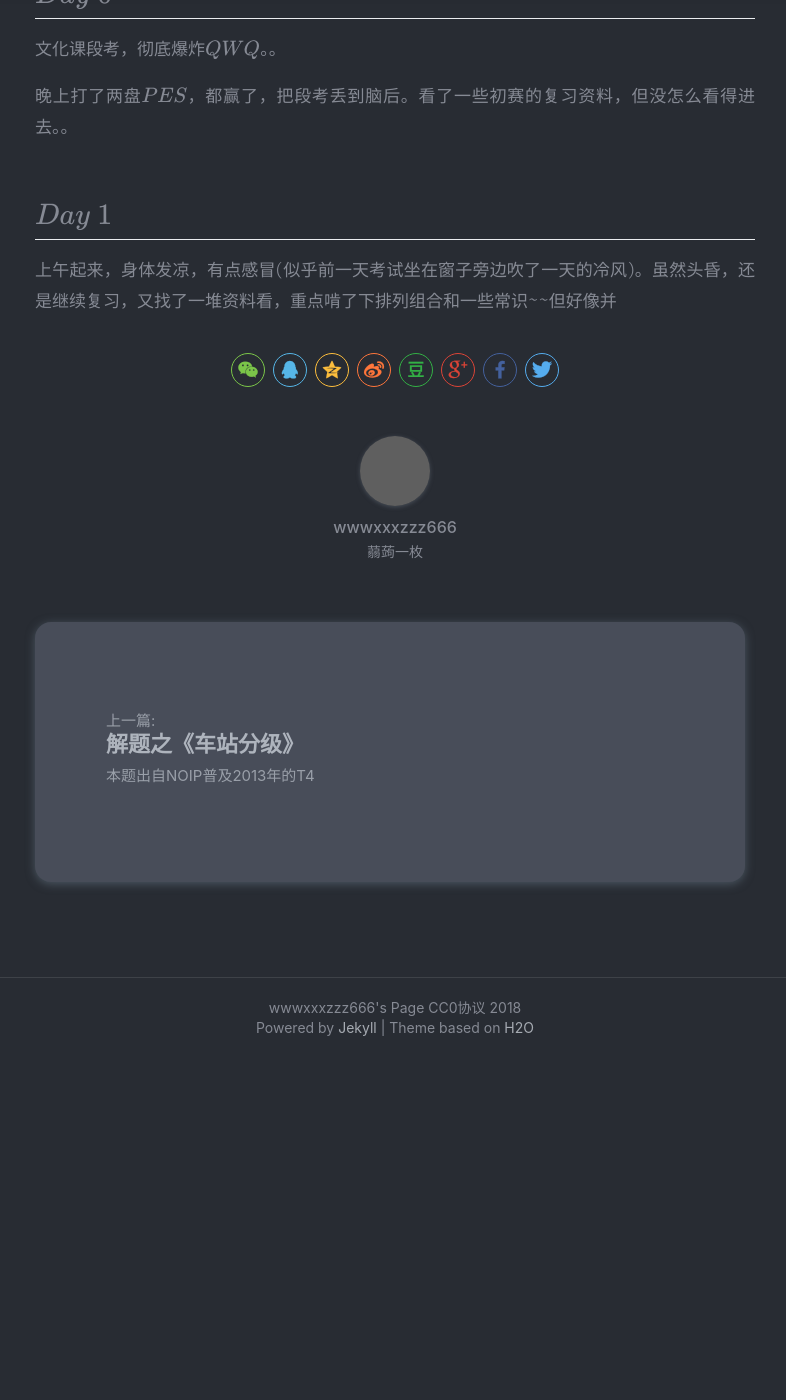
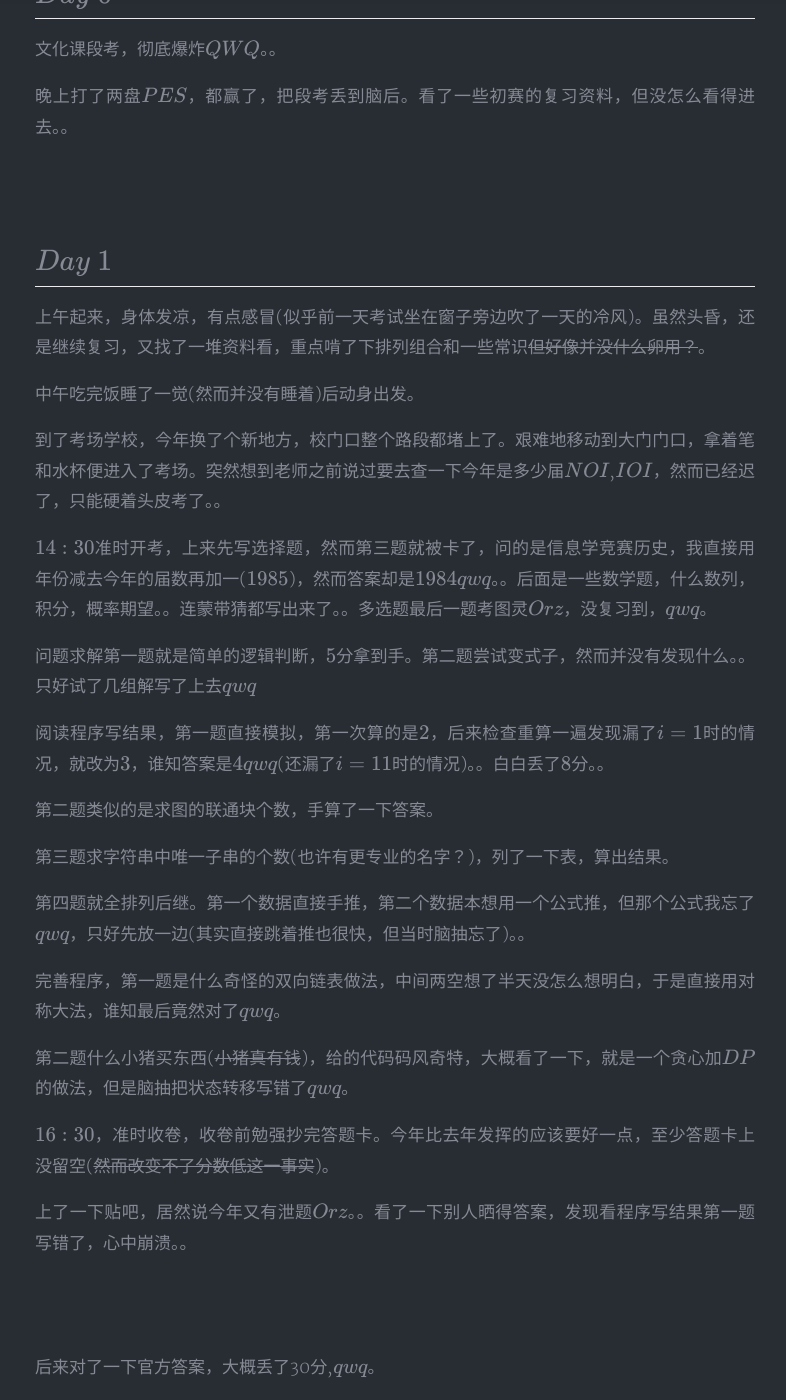
Before and after one commit to wwwxxxzzz666/wwwxxxzzz666.github.io, a Jekyll site: the page built from _posts/2018-10-13-noip2018cs.md, in a window 1280 px wide and 1400 px high, scrolled down 709 px. Shown: the whole window, without its empty margins (245-1031 px from the left). Built offline with Jekyll 4.4.1, drawn with Linux system fonts in a browser that asks for light colours; nearby versions of some CDN libraries; formulas are drawn with MathJax 3; comment, search, counter and statistics services are not loaded; a style sheet for code colours, icons or effects is not loaded; before the commit the page ends 1767 px from its top, so only the background shows below that; some of the changed text lies outside the part shown; grey boxes are pictures that could not be loaded.

Commit message:
Update 2018-10-13-noip2018cs.md

```diff
--- a/_posts/2018-10-13-noip2018cs.md
+++ b/_posts/2018-10-13-noip2018cs.md
@@ -9,13 +9,51 @@ tags: 游记 信息学 NOIP
 **$\mathcal{NOIP2018}$！！**
 
 <br><br>
+
 > 嗯。。不出意外的话，这次是我最后一次参加$NOIP$了。。真是怀念这么多年有$OI$陪伴的时光，接下来就要专心搞~~已经石沉大海的~~文化课了。。
 
 <br><br>
+
 ## $Day\ 0$
+
 文化课段考，彻底爆炸$QWQ$。。
 
 晚上打了两盘$PES$，都赢了，把段考丢到脑后。看了一些初赛的复习资料，但没怎么看得进去。。
+
 <br><br>
+
 ## $Day\ 1$
-上午起来，身体发凉，有点感冒(似乎前一天考试坐在窗子旁边吹了一天的冷风)。虽然头昏，还是继续复习，又找了一堆资料看，重点啃了下排列组合和一些常识~~但好像并
+
+上午起来，身体发凉，有点感冒(似乎前一天考试坐在窗子旁边吹了一天的冷风)。虽然头昏，还是继续复习，又找了一堆资料看，重点啃了下排列组合和一些常识~~但好像并没什么卵用？~~。
+
+中午吃完饭睡了一觉(然而并没有睡着)后动身出发。
+
+到了考场学校，今年换了个新地方，校门口整个路段都堵上了。艰难地移动到大门门口，拿着笔和水杯便进入了考场。突然想到老师之前说过要去查一下今年是多少届$NOI$,$IOI$，然而已经迟了，只能硬着头皮考了。。
+
+$14:30$准时开考，上来先写选择题，然而第三题就被卡了，问的是信息学竞赛历史，我直接用年份减去今年的届数再加一($1985$)，然而答案却是$1984qwq$。。后面是一些数学题，什么数列，积分，概率期望。。连蒙带猜都写出来了。。多选题最后一题考图灵$Orz$，没复习到，$qwq$。
+
+问题求解第一题就是简单的逻辑判断，$5$分拿到手。第二题尝试变式子，然而并没有发现什么。。只好试了几组解写了上去$qwq$
+
+阅读程序写结果，第一题直接模拟，第一次算的是$2$，后来检查重算一遍发现漏了$i=1$时的情况，就改为$3$，谁知答案是$4qwq$(还漏了$i=11$时的情况)。。白白丢了$8$分。。
+
+第二题类似的是求图的联通块个数，手算了一下答案。
+
+第三题求字符串中唯一子串的个数(也许有更专业的名字？)，列了一下表，算出结果。
+
+第四题就全排列后继。第一个数据直接手推，第二个数据本想用一个公式推，但那个公式我忘了$qwq$，只好先放一边(其实直接跳着推也很快，但当时脑抽忘了)。。
+
+完善程序，第一题是什么奇怪的双向链表做法，中间两空想了半天没怎么想明白，于是直接用对称大法，谁知最后竟然对了$qwq$。
+
+第二题什么小猪买东西(~~小猪真有钱~~)，给的代码码风奇特，大概看了一下，就是一个贪心加$DP$的做法，但是脑抽把状态转移写错了$qwq$。
+
+$16:30$，准时收卷，收卷前勉强抄完答题卡。今年比去年发挥的应该要好一点，至少答题卡上没留空(~~然而改变不了分数低这一事实~~)。
+
+上了一下贴吧，居然说今年又有泄题$Orz$。。看了一下别人晒得答案，发现看程序写结果第一题写错了，心中崩溃。。
+
+<br><br>
+
+后来对了一下官方答案，大概丢了30分,$qwq$。
+
+## 后记
+
+~~做好提前退役的准备，开始爆肝文化课$qwq$~~
```
